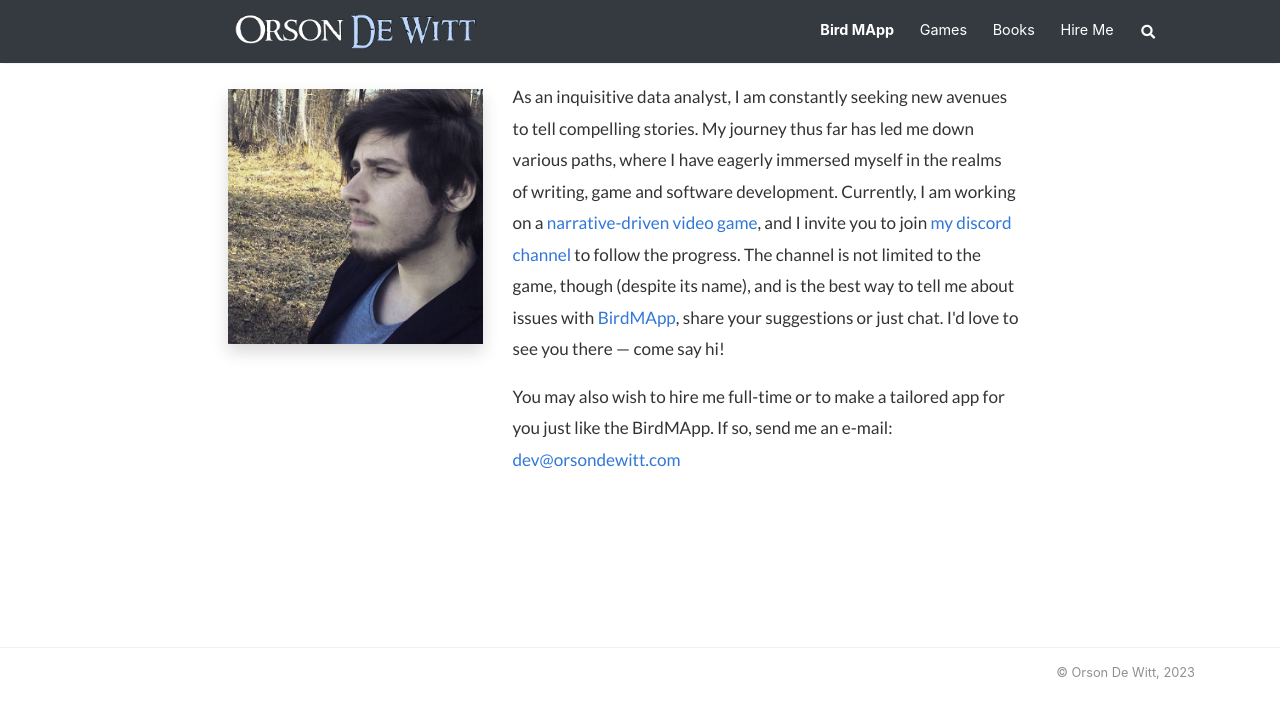
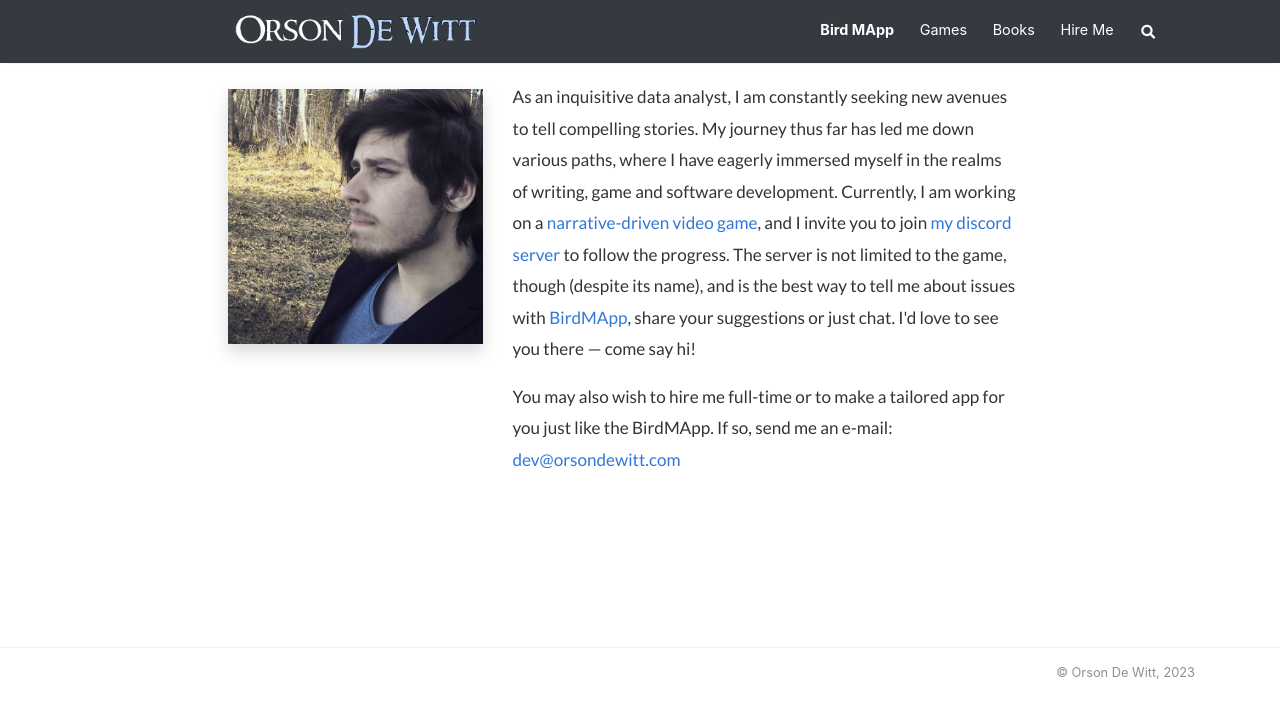
Before and after one commit to OrsonDWitt/OrsonDWitt.github.io, a Jekyll site: the page built from _pages/about.md, in a window 1280 px wide. Shown: the top 718 px of the page. Built offline with Jekyll 4.4.1, drawn with Linux system fonts in a browser that asks for light colours; nearby versions of some CDN libraries.

Commit message:
Update about.md

```diff
--- a/_pages/about.md
+++ b/_pages/about.md
@@ -13,7 +13,7 @@
 </div>
 </div>
 <div class="col-md-8 col-lg-6 pr-5">
-<p>As an inquisitive data analyst, I am constantly seeking new avenues to tell compelling stories. My journey thus far has led me down various paths, where I have eagerly immersed myself in the realms of writing, game and software development. Currently, I am working on a <a href="https://egypt.orsondewitt.com/">narrative-driven video game</a>, and I invite you to join <a href="https://discord.gg/Nmx4KDKuhJ">my discord channel</a> to follow the progress. The channel is not limited to the game, though (despite its name), and is the best way to tell me about issues with <a href="https://orsondewitt.com/birdmapp">BirdMApp</a>, share your suggestions or just chat. I'd love to see you there — come say hi!</p><p>You may also wish to hire me full-time or to make a tailored app for you just like the BirdMApp. If so, send me an e-mail: <a href="mailto:dev@orsondewitt.com">dev@orsondewitt.com</a></p>
+<p>As an inquisitive data analyst, I am constantly seeking new avenues to tell compelling stories. My journey thus far has led me down various paths, where I have eagerly immersed myself in the realms of writing, game and software development. Currently, I am working on a <a href="https://egypt.orsondewitt.com/">narrative-driven video game</a>, and I invite you to join <a href="https://discord.gg/Nmx4KDKuhJ">my discord server</a> to follow the progress. The server is not limited to the game, though (despite its name), and is the best way to tell me about issues with <a href="https://orsondewitt.com/birdmapp">BirdMApp</a>, share your suggestions or just chat. I'd love to see you there — come say hi!</p><p>You may also wish to hire me full-time or to make a tailored app for you just like the BirdMApp. If so, send me an e-mail: <a href="mailto:dev@orsondewitt.com">dev@orsondewitt.com</a></p>
 
  <!-- <p>Born and raised in the harsh environment of pine forests, Orson learned a thing or two about storytelling from a seasoned moose. Upon graduation, the moose gave him a task that would change the course of his life forever. It asked of Orson to venture out of the woods and find a story so marvelous it would keep the moose on its hooves. And thus he set off to face the unknown and find new pastures, filled to the brim with adventurous people and provocative stories. He worked as an orbital garbage man, cyber police officer, spam-bot and even a thermos, but nowhere could he find a story that would blow the socks off of the old moose. Until, one day, he discovered that the best story is not the one that you find, but the one you invent.
 </p><p>
```
